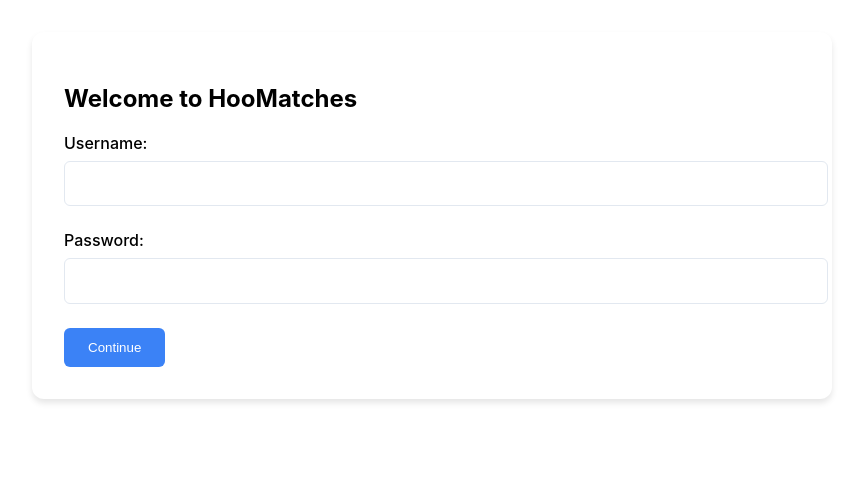
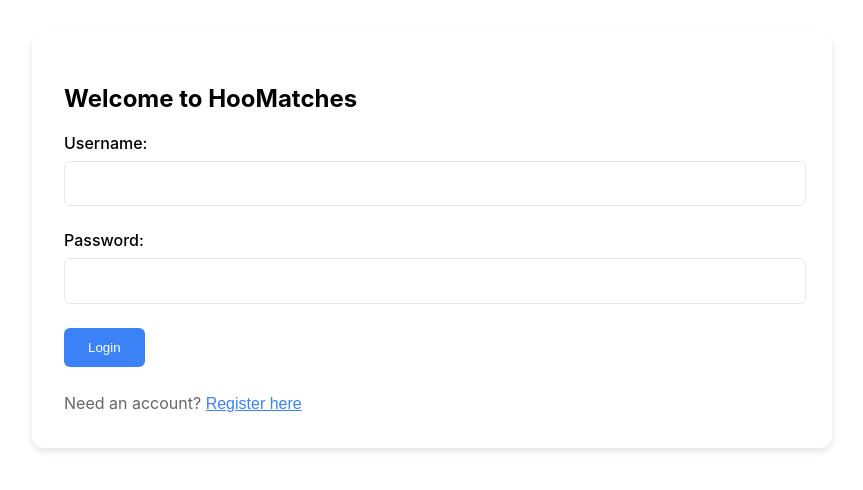
Before and after one commit to xiazeyu/HooMatches, a React (Create React App) app in the folder hoomatches/: page / in a window 1280 px wide. Shown: the top 490 px of the page, without its empty margins (208-1071 px from the left). Built offline with nearby package versions, Linux system fonts and the light colour scheme.

Commit message:
register working now

```diff
--- a/hoomatches/src/App.css
+++ b/hoomatches/src/App.css
@@ -25,7 +25,7 @@ label {
 }
 
 input, textarea {
-  width: 100%;
+  width: 97%;
   padding: 0.8rem;
   border: 1px solid #e2e8f0;
   border-radius: 6px;
@@ -94,3 +94,25 @@ button:hover {
 button.secondary {
   background: #64748b;
 }
+
+.auth-toggle {
+  font-size: 1rem; /* Set base font size */
+  line-height: 1.5;
+  margin-top: 1.5rem;
+  color: #666;
+}
+
+.auth-toggle button {
+  font-size: inherit; /* Inherit parent font size */
+  background: none;
+  border: none;
+  color: #3b82f6;
+  padding: 0;
+  cursor: pointer;
+  text-decoration: underline;
+  line-height: inherit; /* Match parent line height */
+}
+
+.auth-toggle button:hover {
+  color: #2563eb;
+}
--- a/hoomatches/src/pages/LoginPage.js
+++ b/hoomatches/src/pages/LoginPage.js
@@ -1,23 +1,59 @@
 import { useState } from 'react';
 import { useNavigate } from 'react-router-dom';
 
-export default function LoginPage() {
+export default function AuthPage() {
+  const [isRegistering, setIsRegistering] = useState(false);
   const [credentials, setCredentials] = useState({
     username: '',
-    password: ''
+    email: '',
+    password: '',
+    confirmPassword: ''
   });
+  const [error, setError] = useState('');
   const navigate = useNavigate();
 
   const handleSubmit = (e) => {
     e.preventDefault();
-    // Add actual authentication logic
+    setError('');
+
+    // Basic validation
+    if (isRegistering) {
+      if (credentials.password !== credentials.confirmPassword) {
+        return setError('Passwords do not match');
+      }
+      if (!credentials.email.includes('@')) {
+        return setError('Invalid email address');
+      }
+    }
+
+    // TODO: Add actual API call here
+    console.log(isRegistering ? 'Registering:' : 'Logging in:', credentials);
+
+    // Simulate successful registration/login
     navigate('/profile');
+  };
+
+  const toggleAuthMode = () => {
+    setIsRegistering(!isRegistering);
+    setError('');
   };
 
   return (
     <div className="auth-form">
-      <h2>Welcome to HooMatches</h2>
+      <h2>{isRegistering ? 'Create Account' : 'Welcome to HooMatches'}</h2>
       <form onSubmit={handleSubmit}>
+        {isRegistering && (
+          <div className="form-group">
+            <label>Email:</label>
+            <input
+              type="email"
+              value={credentials.email}
+              onChange={(e) => setCredentials({...credentials, email: e.target.value})}
+              required
+            />
+          </div>
+        )}
+
         <div className="form-group">
           <label>Username:</label>
           <input
@@ -27,6 +63,7 @@ export default function LoginPage() {
             required
           />
         </div>
+
         <div className="form-group">
           <label>Password:</label>
           <input
@@ -36,8 +73,32 @@ export default function LoginPage() {
             required
           />
         </div>
-        <button type="submit">Continue</button>
+
+        {isRegistering && (
+          <div className="form-group">
+            <label>Confirm Password:</label>
+            <input
+              type="password"
+              value={credentials.confirmPassword}
+              onChange={(e) => setCredentials({...credentials, confirmPassword: e.target.value})}
+              required
+            />
+          </div>
+        )}
+
+        {error && <div className="error-message">{error}</div>}
+
+        <button type="submit">
+          {isRegistering ? 'Register' : 'Login'}
+        </button>
       </form>
+
+      <div className="auth-toggle">
+        {isRegistering ? 'Already have an account? ' : 'Need an account? '}
+        <button type="button" onClick={toggleAuthMode}>
+          {isRegistering ? 'Login here' : 'Register here'}
+        </button>
+      </div>
     </div>
   );
 }
```
Also changed, not shown: hoomatches/src/App.js (line endings or trailing spaces), 1 other file (tests, documents, lock files or other folders).
